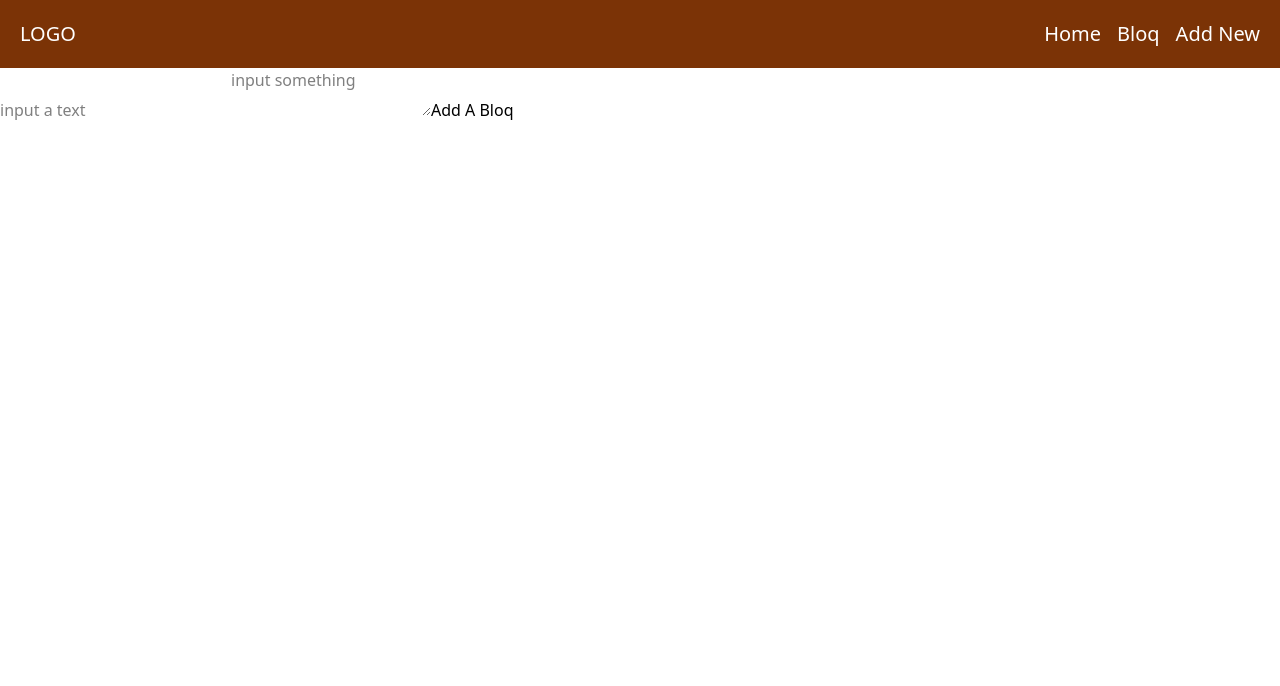
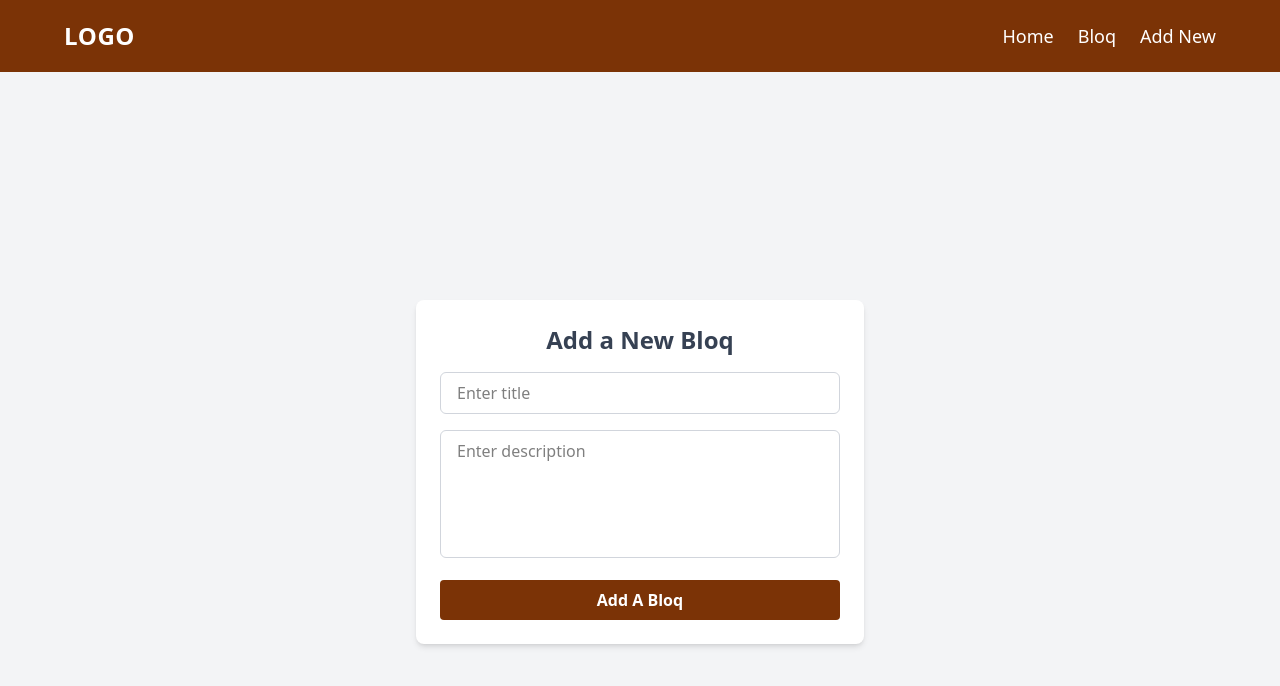
Before and after one commit to mawuse-tech/project-bloq, a React (Vite) app: page /add in a window 1280 px wide. Shown: the top 686 px of the page. Built offline with nearby package versions, Linux system fonts and the light colour scheme.

Commit message:
styled the components

```diff
--- a/package.json
+++ b/package.json
@@ -14,6 +14,7 @@
     "react": "^19.1.0",
     "react-dom": "^19.1.0",
     "react-router": "^7.6.2",
+    "remixicon": "^4.6.0",
     "router": "^2.2.0",
     "tailwindcss": "^4.1.8"
   },
--- a/src/Components/AddPage.jsx
+++ b/src/Components/AddPage.jsx
@@ -1,48 +1,61 @@
-import React, { useState } from 'react'
-import { useOutletContext } from 'react-router'
+import React, { useState } from 'react';
+import { useOutletContext } from 'react-router';
 
 const AddPage = () => {
-
-    const {bloqs, setBloqs} = useOutletContext();
-    const [input, setInput] = useState("")
-    const [textarea, setTextarea] = useState("")
+  const { bloqs, setBloqs } = useOutletContext();
+  const [input, setInput] = useState("");
+  const [textarea, setTextarea] = useState("");
 
   const addBloqs = (title, description) => {
     const newBloqs = {
       id: bloqs.length + 1,
       tit: title,
-            des: description
+      des: description,
     };
-        setBloqs(prev => [...prev, newBloqs])
+    setBloqs(prev => [...prev, newBloqs]);
   };
 
   const handleSubmit = (e) => {
     e.preventDefault();
-        if (input.trim() != "" && textarea.trim() != "") {
-            addBloqs(input, textarea)
+    if (input.trim() !== "" && textarea.trim() !== "") {
+      addBloqs(input, textarea);
+      setInput("");      // Clear input
+      setTextarea("");   // Clear textarea
     }
-    }
+  };
 
   return (
-        <div>
-            <form onSubmit={handleSubmit}>
-                <input type="text"
-                    placeholder='input a text'
+    <div className="min-h-screen flex items-center justify-center bg-gray-100 p-4">
+      <form
+        onSubmit={handleSubmit}
+        className="bg-white p-6 rounded-lg shadow-md w-full max-w-md space-y-4"
+      >
+        <h2 className="text-2xl font-bold text-center text-gray-700 mb-4"> Add a New Bloq</h2>
+
+        <input
+          type="text"
+          placeholder="Enter title"
           value={input}
           onChange={(e) => setInput(e.target.value)}
+          className="w-full border border-gray-300 rounded-md px-4 py-2 focus:outline-none focus:ring-2 focus:ring-blue-400"
         />
 
         <textarea
+          placeholder="Enter description"
           value={textarea}
-                    placeholder="input something"
           onChange={(e) => setTextarea(e.target.value)}
+          className="w-full border border-gray-300 rounded-md px-4 py-2 h-32 resize-none focus:outline-none focus:ring-2 focus:ring-blue-400"
         ></textarea>
 
-                <button type='submit'>Add A Bloq</button>
-
+        <button
+          type="submit"
+          className="w-full bg-amber-900 text-white font-semibold py-2 px-4 rounded hover:bg-amber-800 transition duration-200"
+        >
+          Add A Bloq
+        </button>
       </form>
     </div>
-    )
-}
+  );
+};
 
-export default AddPage
+export default AddPage;
--- a/src/Components/BloqPage.jsx
+++ b/src/Components/BloqPage.jsx
@@ -1,9 +1,12 @@
 
 import React, { useState } from 'react'
 import { useOutletContext } from 'react-router'
+import 'remixicon/fonts/remixicon.css';
 
 const BloqPage = () => {
   const { bloqs, setBloqs, likes, setLikes } = useOutletContext();
+  const [selectedBloq, setSelectedBloq] = useState(null);
+
   //  toggle function
   const toggleLikedIcon = (bloqq) => {
     const isLiked = likes.find(like => like.id === bloqq.id);
@@ -26,23 +29,41 @@ const BloqPage = () => {
   };
 
   return (
-    <div>
-      Top Stories
-      <ul>
+    <div className="max-w-3xl mx-auto px-4 py-8">
+  <h2 className="text-2xl font-bold mb-6 text-gray-800">📰 Top Stories</h2>
+
+  <ul className="space-y-6">
     {bloqs.map((bloq) => (
-          <li key={bloq.id}>
-            {bloq.des}
+      <li onClick={() => selectedBloq(bloq)}
+        key={bloq.id}
+        className="p-5 border border-gray-200 rounded-lg shadow-md hover:shadow-lg transition-shadow"
+      >
+        <strong className="block text-xl font-semibold text-gray-700 mb-2">
+          {bloq.tit}
+        </strong>
+        <p className="text-gray-600 mb-4">{bloq.des}</p>
 
-            <button onClick={() => toggleLikedIcon(bloq)}>
-              {isLikedId(bloq.id) ? 'unlike' : 'like'}
+        <div className="flex gap-3">
+          <button
+  onClick={() => toggleLikedIcon(bloq)}
+  className="px-4 py-2 text-sm rounded-md font-medium"
+>
+  {isLikedId(bloq.id) ? <i className="ri-heart-fill text-red-700 text-2xl"></i> : <i className="ri-heart-line text-2xl"></i>}
 </button>
 
-            <button onClick={() => deleteFunction(bloq.id)}
-            >delete</button>
+
+          <button
+            onClick={() => deleteFunction(bloq.id)}
+            className="px-4 py-2 text-sm bg-gray-100 text-gray-800 rounded-md hover:bg-gray-200"
+          >
+          <i class="ri-delete-bin-6-line text-2xl"></i>
+          </button>
+        </div>
       </li>
     ))}
   </ul>
 </div>
+
   )
 }
 
--- a/src/Components/HomePage.jsx
+++ b/src/Components/HomePage.jsx
@@ -1,35 +1,45 @@
-import { useState } from 'react';
 import { useOutletContext } from 'react-router';
 
 const HomePage = () => {
-  const { bloqs, likes, setLikes} = useOutletContext();
+  const { bloqs, likes } = useOutletContext();
 
   return (
-    <div>
-      <h1>All Bloqs</h1>
-      <ul>
+    <div className="p-6 max-w-6xl mx-auto">
+      <h1 className="text-3xl font-bold mb-6"> All Bloqs</h1>
+
+      <div className="grid md:grid-cols-2 gap-6">
         {bloqs.map((bloq) => (
-          <li key={bloq.id}>
-            <strong>{bloq.tit}</strong>
-            <p>{bloq.des}</p>
-          </li>
+          <div
+            key={bloq.id}
+            className="bg-white shadow-md p-4 rounded-md border border-gray-100"
+          >
+            <h2 className="text-xl font-semibold text-gray-800 mb-2">
+              {bloq.tit}
+            </h2>
+            <p className="text-gray-600">{bloq.des}</p>
+          </div>
         ))}
-      </ul>
+      </div>
 
-      <div>
-        <h3>Your Favorites</h3>
-   {likes.length === 0 ? (
-    <p>you have no favorites yet</p>
-   ): (
-    likes.map(like => (
-      <ul key={like.id}>
-        <li key={like.id}>
-          <strong>{like.tit}</strong>
-          <p>{like.des}</p>
-        </li>
-      </ul>
-    ))
-   )}
+      <div className="mt-10">
+        <h3 className="text-2xl font-bold mb-4"> <i className="ri-heart-fill text-red-700"></i> Your Favorites</h3>
+        {likes.length === 0 ? (
+          <p className="text-gray-500">You have no favorites yet.</p>
+        ) : (
+          <div className="grid md:grid-cols-2 gap-6">
+            {likes.map((like) => (
+              <div
+                key={like.id}
+                className="bg-yellow-50 border border-yellow-200 shadow-sm p-4 rounded-md"
+              >
+                <h4 className="text-lg font-semibold text-yellow-800 mb-1">
+                  {like.tit}
+                </h4>
+                <p className="text-yellow-700">{like.des}</p>
+              </div>
+            ))}
+          </div>
+        )}
       </div>
     </div>
   );
--- a/src/Components/Navbar.jsx
+++ b/src/Components/Navbar.jsx
@@ -1,22 +1,50 @@
-
-import React from 'react'
-import { Link, NavLink } from 'react-router'
+import React from 'react';
+import { NavLink, Link } from 'react-router';
 
 const Navbar = () => {
     return (
-        <div>
-            <nav className='flex justify-between items-center text-xl bg-amber-900 p-5'>
-                <span className='text-white'>LOGO</span>
+        <nav className="bg-amber-900 text-white p-5 shadow-md">
+            <div className="max-w-6xl mx-auto flex justify-between items-center">
+                <span className="text-2xl font-bold tracking-wide">LOGO</span>
 
-                <ul className='flex gap-4 text-white justify-around'>
-                    <NavLink to="/">Home</NavLink>
-                    <Link to="/bloq">Bloq</Link>
-                    <Link to="/add">Add New</Link>
+                <ul className="flex gap-6 text-lg font-medium">
+                    <NavLink to="/" >
+                        Home
+                    </NavLink>
 
+                    <NavLink to="/bloq">
+                        Bloq
+                    </NavLink>
+
+                    <NavLink to="/add" >
+                        Add New
+                    </NavLink>
                 </ul>
-            </nav>
-        </div>
-    )
-}
+            </div>
+        </nav>
+    );
+};
 
-export default Navbar
+export default Navbar;
+
+
+
+
+
+
+
+
+
+
+
+
+
+
+//  <NavLink
+//             to="/add"
+//             className={({ isActive }) =>
+//               isActive ? 'underline underline-offset-4' : 'hover:text-yellow-300'
+//             }
+//           >
+//             Add New
+//           </NavLink>
```
Also changed, not shown: 1 other file (tests, documents, lock files or other folders). Lines whose indentation alone changed are shown as unchanged.
